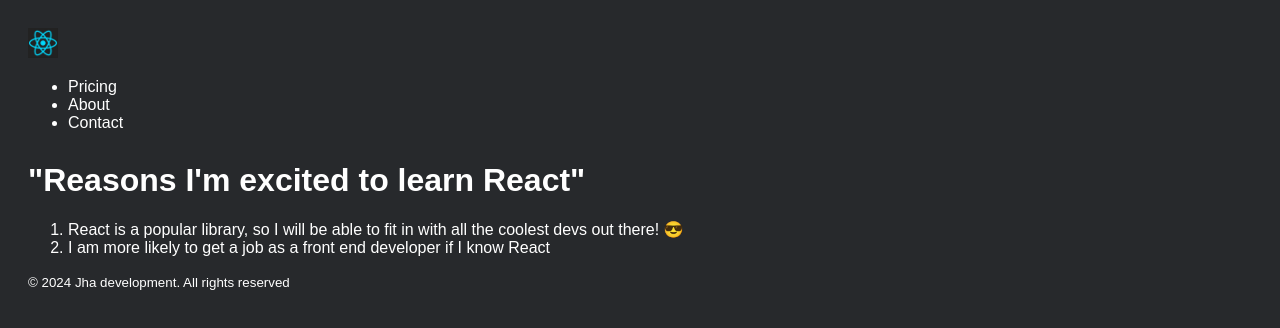
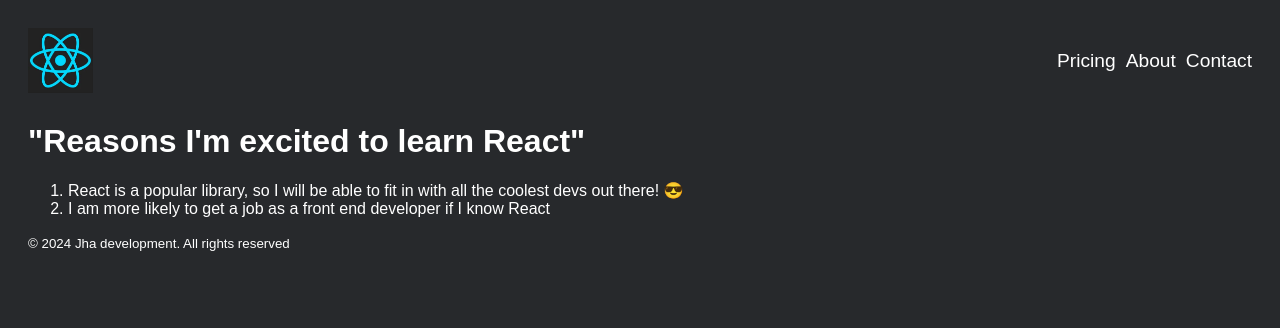
Before and after one commit to MahimaJha2811/react, a React (Vite) app in the folder first-react/: page / in a window 1280 px wide. Shown: the top 328 px of the page. Built offline with nearby package versions, Linux system fonts and the light colour scheme.

Commit message:
this part is styling containers by giving a className
adding styles to particular classNames

```diff
--- a/first-react/src/index.css
+++ b/first-react/src/index.css
@@ -1,3 +1,7 @@
+*{
+  box-sizing: border-box;
+}
+
 body {
   padding: 20px;
   font-family: Arial, Helvetica, sans-serif;
@@ -8,3 +12,23 @@ body {
 h1 {
   margin-top: 30px;
 }
+
+.nav-logo {
+  width: 65px;
+}
+
+.nav-list{
+  display: flex;
+  list-style: none;
+}
+
+.nav-list-item {
+  margin-left: 10px;
+  font-size: larger;
+}
+
+.nav-bar{
+  display: flex;
+  align-items: center;
+  justify-content: space-between;
+}
--- a/first-react/src/index.jsx
+++ b/first-react/src/index.jsx
@@ -21,13 +21,13 @@ const root = createRoot(document.getElementById("root"));
 
 function Header() {
   return (
-    <header>
-      <img src="src/reactLogo.png" width="30px" />
+    <header className="nav-bar">
+      <img src="src/reactLogo.png" className="nav-logo" />
       <nav>
-        <ul>
-          <li>Pricing</li>
-          <li>About</li>
-          <li>Contact</li>
+        <ul className="nav-list">
+          <li className="nav-list-item">Pricing</li>
+          <li className="nav-list-item">About</li>
+          <li className="nav-list-item">Contact</li>
         </ul>
       </nav>
     </header>
```
